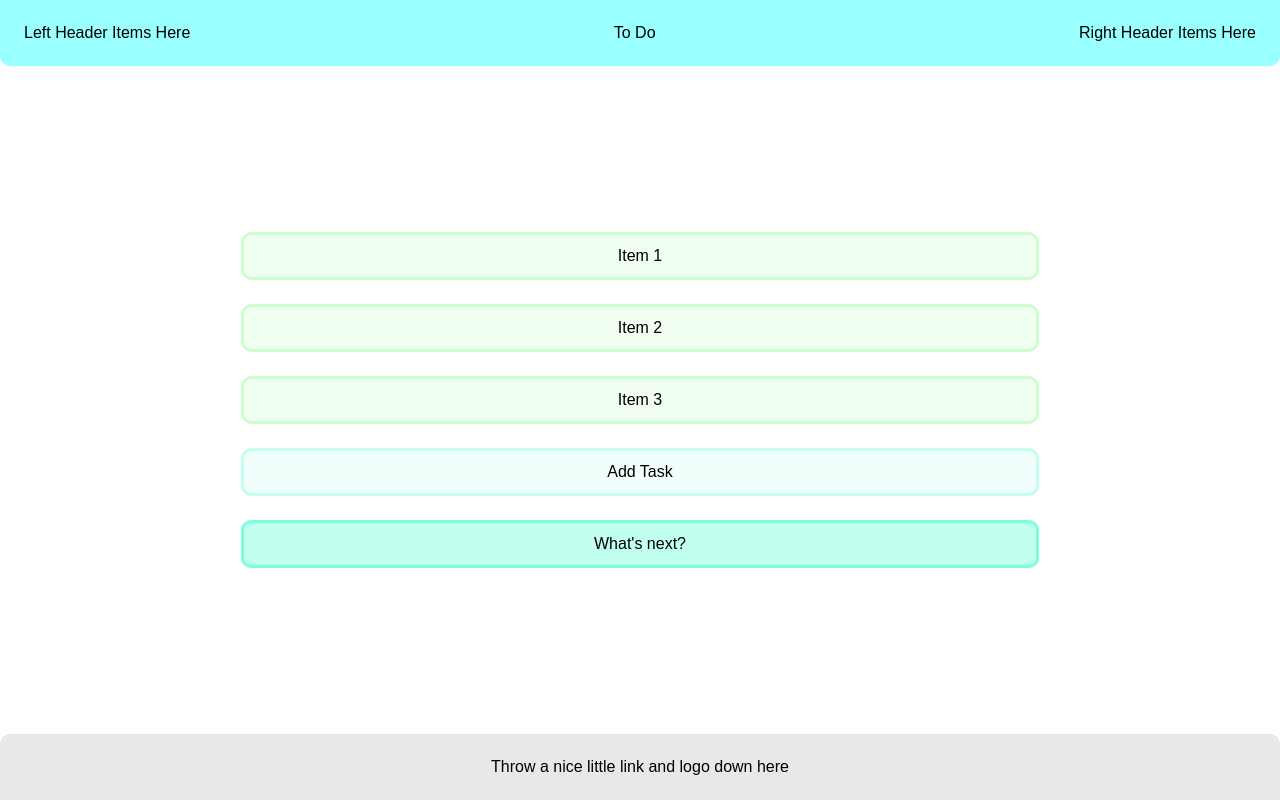
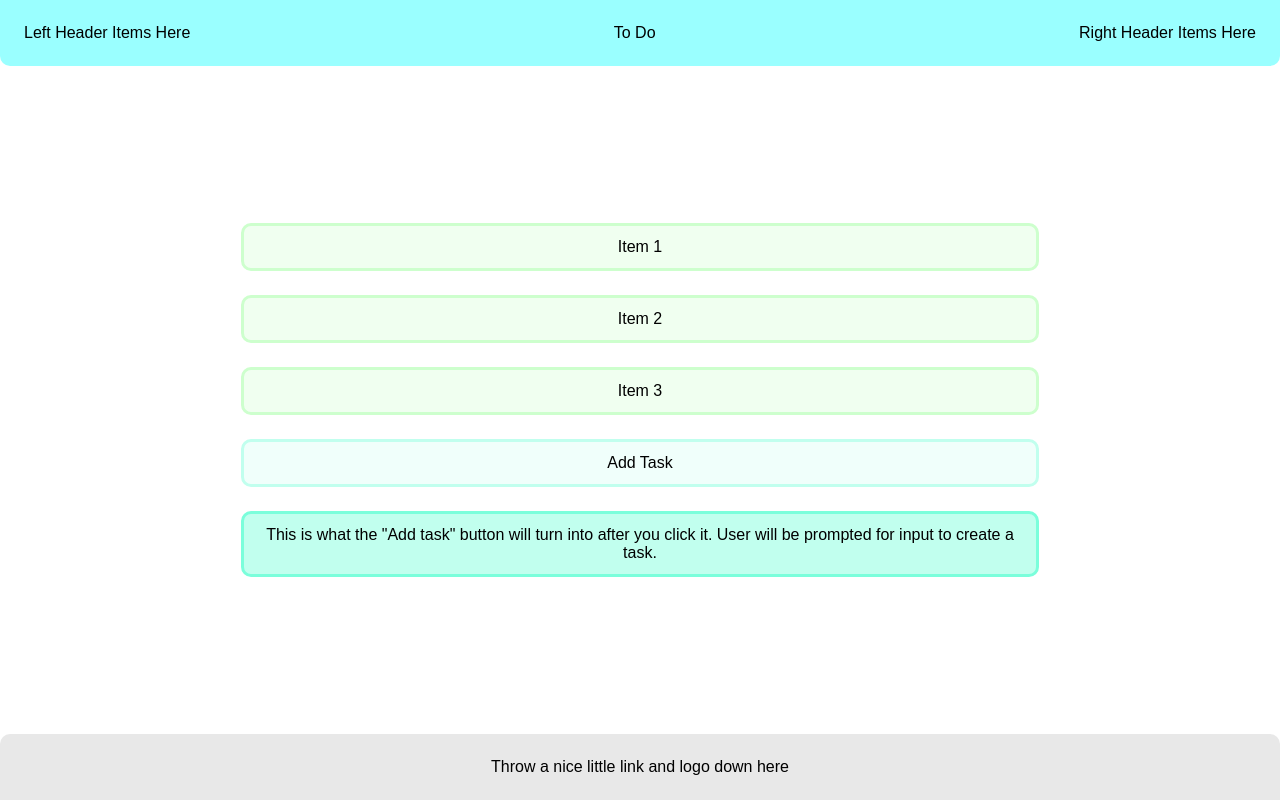
Before and after one commit to LuJaWi/todo-app, a website built with webpack: page dist/index.html in a window 1280 px wide. Built offline with nearby package versions, Linux system fonts and the light colour scheme.

Commit message:
tweaks for user prompt

```diff
--- a/dist/index.html
+++ b/dist/index.html
@@ -34,7 +34,8 @@
         Add Task
       </div>
       <div class = "add-task-prompt">
-        What's next?
+        This is what the "Add task" button will turn into after you click it.
+        User will be prompted for input to create a task.
       </div>
     </div>
   </div>
```
